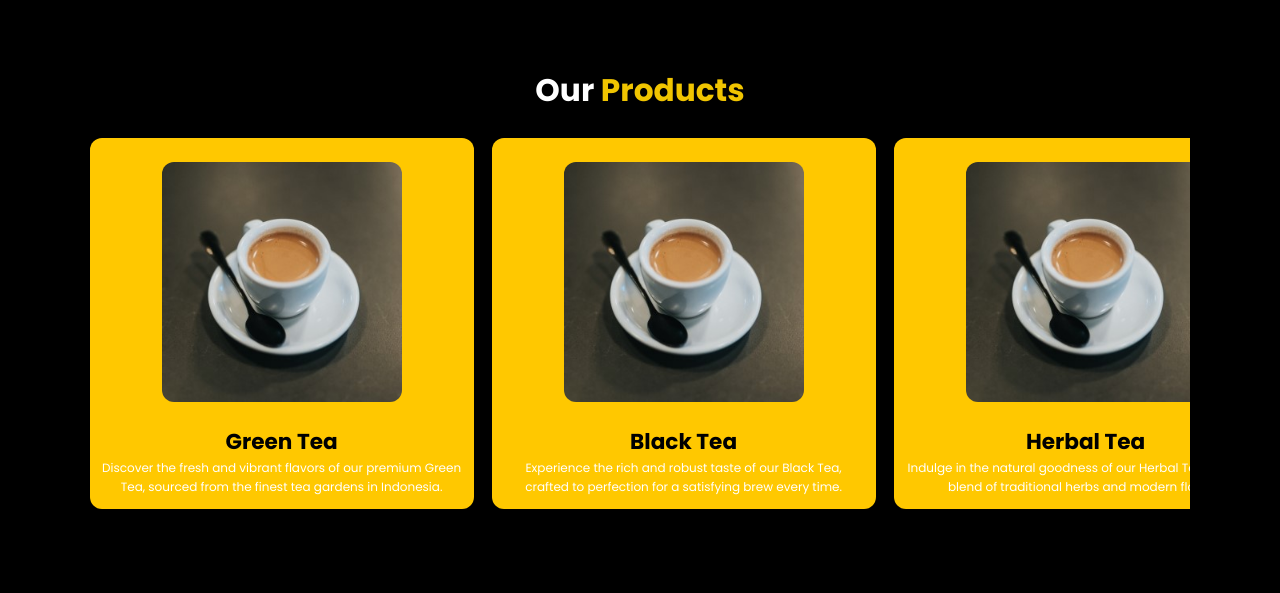
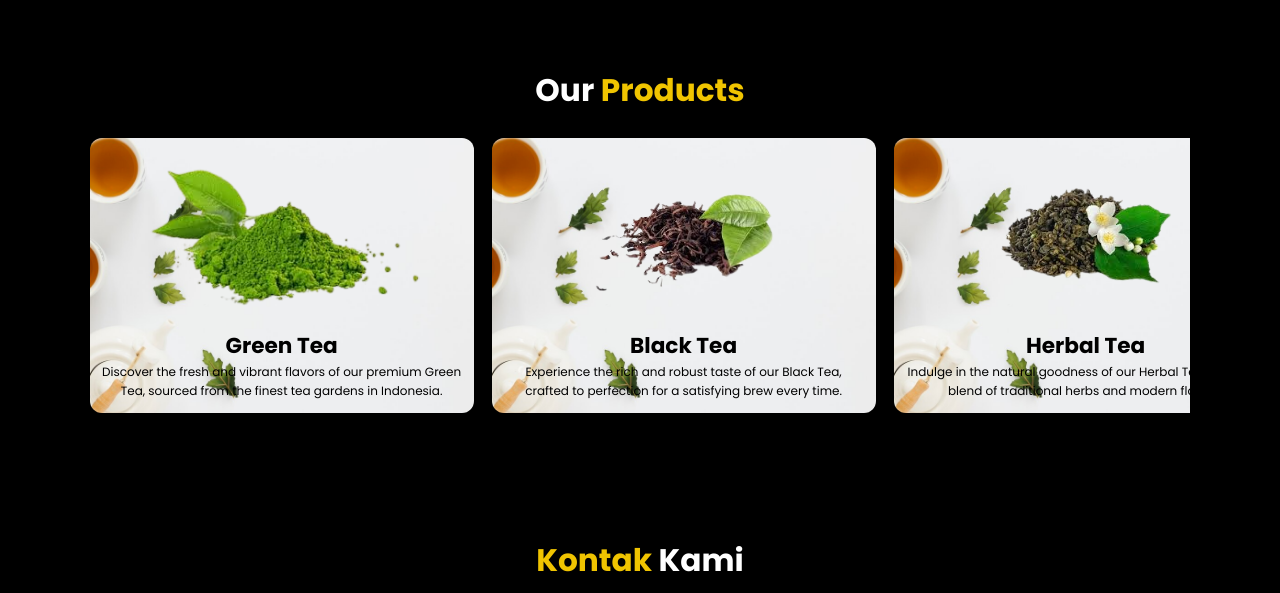
Before and after one commit to syawal07/WedanaTea, a plain HTML site: page index.html in a window 1280 px wide. Shown: the part 1640-2233 px from the top of the page. Drawn offline with nearby package versions, Linux system fonts and the light colour scheme.

Commit message:
Update Kodingan

```diff
--- a/css/style.css
+++ b/css/style.css
@@ -1,6 +1,7 @@
 :root {
   --primary: #f0c400;
   --bg: #000000;
+
 }
 
 * {
@@ -20,6 +21,7 @@ body {
   font-family: 'Poppins', sans-serif;
   background-color: var(--bg);
   color: #fff;
+
 }
 
 /* Navbar */
@@ -290,16 +292,22 @@ body {
   text-align: center;
   padding: 1rem;
   border-radius: 1rem;
-  background-color: #ffc800;
+  background-image: url('../img/card.jpg');
+  background-size: cover;
+  background-position: center;
   box-shadow: 0 4px 8px rgba(0, 0, 0, 0.1);
   flex: 0 0 auto;
   min-width: 280px;
-  transition: transform 0.3s ease;
+  transition: transform 0.3s ease, box-shadow 0.3s ease;
 }
 
+
 .products .product-card:hover {
-  transform: translateY(-5px); /* Efek hover */
+  transform: translateY(-5px);
+  box-shadow: 0 8px 16px rgba(0, 0, 0, 0.2);
 }
+
+
 
 
 
@@ -315,12 +323,18 @@ body {
 }
 
 .products .product-image img {
-  height: 20rem;
+  height: 12rem; /* Atur tinggi gambar sesuai kebutuhan yang lebih kecil */
   width: auto;
   max-width: 100%;
   border-radius: 1rem; /* Tambahkan border-radius untuk membuat sudut-sudut gambar melengkung */
   transition: transform 0.3s ease;
 }
+
+
+.products .product-image img:hover {
+  transform: scale(1.1); /* Efek zoom pada hover */
+}
+
 
 .products .product-image img:hover {
   transform: scale(1.1); /* Efek zoom pada hover */
@@ -333,7 +347,7 @@ body {
 }
 
 .products .product-content p {
-  color: #ffffff;
+  color: #000000;
   font-size: 12px;
   font-weight: 500;
 }
--- a/index.html
+++ b/index.html
@@ -91,7 +91,7 @@
       <div class="row">
         <div class="product-card">
           <div class="product-image">
-            <img src="./img/menu/1.jpg" alt="Tea 1" />
+            <img src="./img/menu/img1.png" alt="Tea 1" />
           </div>
           <div class="product-content">
             <h3>Green Tea</h3>
@@ -103,7 +103,7 @@
         </div>
         <div class="product-card">
           <div class="product-image">
-            <img src="./img/menu/1.jpg" alt="Tea 2" />
+            <img src="./img/menu/img2.png" alt="Tea 2" />
           </div>
           <div class="product-content">
             <h3>Black Tea</h3>
@@ -116,7 +116,7 @@
         </div>
         <div class="product-card">
           <div class="product-image">
-            <img src="./img/menu/1.jpg" alt="Tea 3" />
+            <img src="./img/menu/img3.png" alt="Tea 3" />
           </div>
           <div class="product-content">
             <h3>Herbal Tea</h3>
```
Also changed, not shown: img/card.jpg (added), img/menu/img1.png (added), img/menu/img2.png (added), img/menu/img3.png (added).
